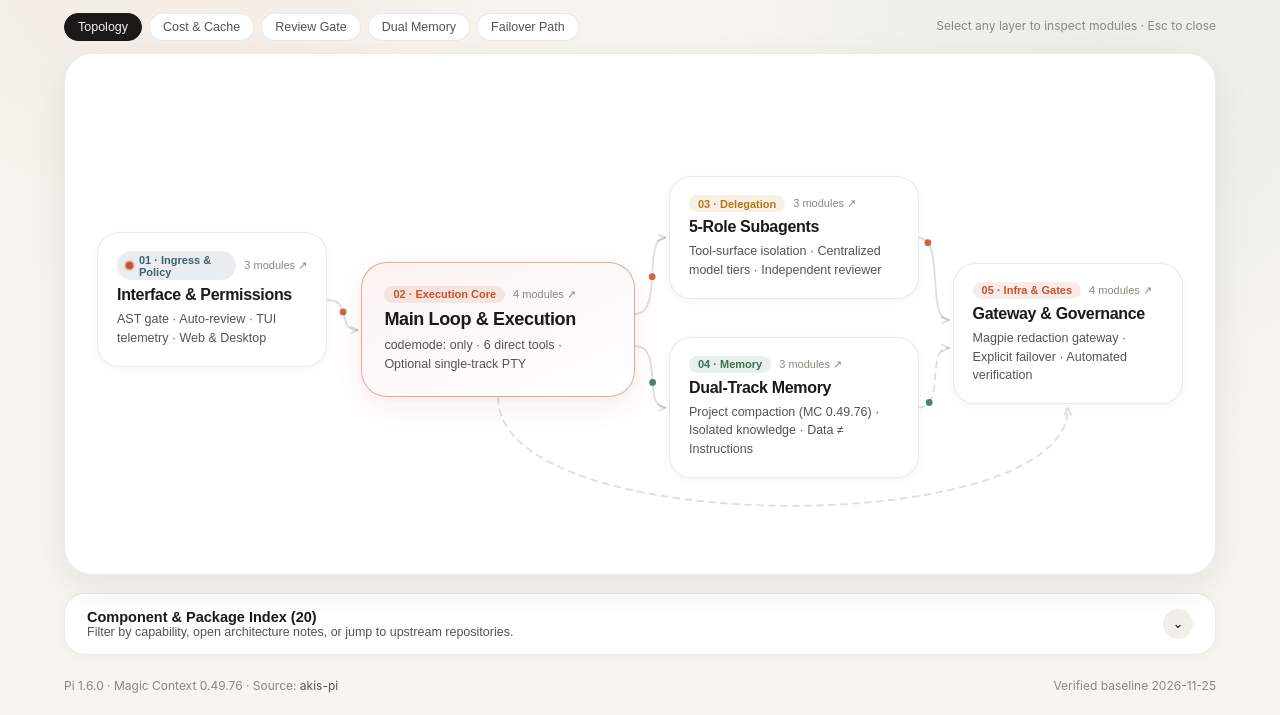
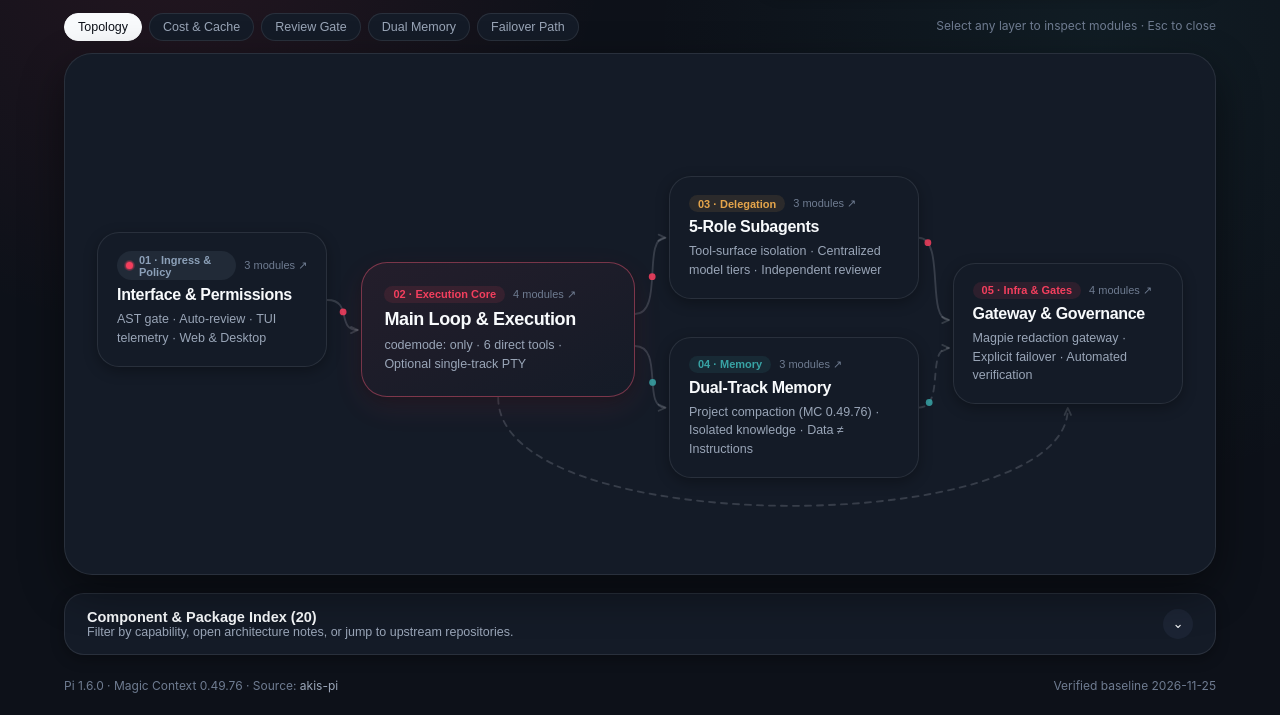
Before and after one commit to AkiR1n/akis-pi, a plain HTML site: page docs/index.html in a window 1280 px wide. Shown: the part 167-882 px from the top of the page. Drawn offline with Linux system fonts and the light colour scheme.

Commit message:
feat(brand): add F2-a momiji logo, dark social preview, and sync Pages palette

```diff
--- a/docs/index.html
+++ b/docs/index.html
@@ -1,66 +1,79 @@
 <!DOCTYPE html>
-<html lang="en" data-theme="light">
+<html lang="en" data-theme="dark">
 <head>
 <meta charset="UTF-8" />
 <meta name="viewport" content="width=device-width, initial-scale=1.0" />
-<title>akis-pi · Interactive Pi Coding Agent Architecture</title>
+<title>akis-pi · Pi Coding Agent Architecture</title>
+<meta name="description" content="Modular Pi coding agent architecture: cached low-cost main loop, 5-role subagent delegation, AST permission gating, dual-track memory, and automated config governance." />
+<link rel="icon" type="image/svg+xml" href="assets/logo.svg" />
+<meta property="og:type" content="website" />
+<meta property="og:title" content="akis-pi · Modular Pi Coding Agent Architecture" />
+<meta property="og:description" content="Cached low-cost main loop, role-isolated 5-subagent delegation, AST permission gating, dual-track memory, and reproducible deployment." />
+<meta property="og:url" content="https://akir1n.github.io/akis-pi/" />
+<meta property="og:image" content="https://akir1n.github.io/akis-pi/assets/social-preview.png" />
+<meta property="og:image:width" content="1280" />
+<meta property="og:image:height" content="640" />
+<meta name="twitter:card" content="summary_large_image" />
+<meta name="twitter:title" content="akis-pi · Modular Pi Coding Agent Architecture" />
+<meta name="twitter:description" content="Cached low-cost main loop, role-isolated 5-subagent delegation, AST permission gating, dual-track memory, and reproducible deployment." />
+<meta name="twitter:image" content="https://akir1n.github.io/akis-pi/assets/social-preview.png" />
 <style>
   :root {
-    --bg: #f7f5f0;
-    --bg-glow-1: rgba(201, 82, 45, 0.065);
-    --bg-glow-2: rgba(56, 114, 85, 0.06);
+    --bg: #f5f7fb;
+    --bg-glow-1: rgba(200, 30, 58, 0.065);
+    --bg-glow-2: rgba(31, 115, 120, 0.06);
     --surface: #ffffff;
-    --surface-soft: #f2efe8;
-    --surface-hover: #fcfbf8;
-    --border: rgba(28, 25, 23, 0.09);
-    --border-strong: rgba(28, 25, 23, 0.20);
-    --ink: #1c1917;
-    --ink-muted: #57534e;
-    --ink-dim: #8c867e;
-    --terra: #c9522d;
-    --terra-soft: rgba(201, 82, 45, 0.10);
-    --sage: #387255;
-    --sage-soft: rgba(56, 114, 85, 0.10);
-    --ochre: #b57614;
-    --ochre-soft: rgba(181, 118, 20, 0.11);
-    --slate: #3f6070;
-    --slate-soft: rgba(63, 96, 112, 0.10);
-    --danger: #c63b32;
-    --danger-soft: rgba(198, 59, 50, 0.10);
-    --wire: rgba(28, 25, 23, 0.14);
-    --backdrop: rgba(28, 25, 23, 0.34);
-    --shadow-sm: 0 2px 10px rgba(28, 25, 23, 0.045);
-    --shadow-md: 0 14px 38px rgba(28, 25, 23, 0.08);
-    --shadow-lg: 0 32px 84px rgba(28, 25, 23, 0.18);
+    --surface-soft: #eef2f7;
+    --surface-hover: #f9fbfe;
+    --border: rgba(15, 23, 42, 0.09);
+    --border-strong: rgba(15, 23, 42, 0.20);
+    --ink: #111827;
+    --ink-muted: #4b5568;
+    --ink-dim: #7b8798;
+    --terra: #c81e3a;
+    --terra-soft: rgba(200, 30, 58, 0.09);
+    --sage: #1f7378;
+    --sage-soft: rgba(31, 115, 120, 0.10);
+    --ochre: #b87a1e;
+    --ochre-soft: rgba(184, 122, 30, 0.11);
+    --slate: #475569;
+    --slate-soft: rgba(71, 85, 105, 0.10);
+    --danger: #be123c;
+    --danger-soft: rgba(190, 18, 60, 0.10);
+    --wire: rgba(15, 23, 42, 0.15);
+    --backdrop: rgba(15, 23, 42, 0.36);
+    --shadow-sm: 0 2px 10px rgba(15, 23, 42, 0.045);
+    --shadow-md: 0 14px 38px rgba(15, 23, 42, 0.075);
+    --shadow-lg: 0 32px 84px rgba(15, 23, 42, 0.16);
   }
 
   [data-theme="dark"] {
-    --bg: #151412;
-    --bg-glow-1: rgba(226, 114, 78, 0.09);
-    --bg-glow-2: rgba(103, 176, 136, 0.07);
-    --surface: #1e1d1a;
-    --surface-soft: #262420;
-    --surface-hover: #2b2924;
-    --border: rgba(245, 240, 230, 0.09);
-    --border-strong: rgba(245, 240, 230, 0.20);
-    --ink: #f3efe8;
-    --ink-muted: #b5afa5;
-    --ink-dim: #7f7970;
-    --terra: #e2724e;
-    --terra-soft: rgba(226, 114, 78, 0.15);
-    --sage: #67b088;
-    --sage-soft: rgba(103, 176, 136, 0.14);
-    --ochre: #dfa145;
-    --ochre-soft: rgba(223, 161, 69, 0.15);
-    --slate: #7ea3b5;
-    --slate-soft: rgba(126, 163, 181, 0.15);
-    --danger: #e4665c;
-    --danger-soft: rgba(228, 102, 92, 0.16);
-    --wire: rgba(245, 240, 230, 0.16);
-    --backdrop: rgba(0, 0, 0, 0.56);
-    --shadow-sm: 0 4px 14px rgba(0, 0, 0, 0.28);
-    --shadow-md: 0 16px 44px rgba(0, 0, 0, 0.44);
-    --shadow-lg: 0 36px 90px rgba(0, 0, 0, 0.68);
+    --bg: #0d1119;
+    --bg-glow-1: rgba(244, 63, 94, 0.10);
+    --bg-glow-2: rgba(56, 163, 165, 0.08);
+    --surface: #141b27;
+    --surface-soft: #1c2434;
+    --surface-hover: #212b3e;
+    --border: rgba(226, 232, 240, 0.10);
+    --border-strong: rgba(226, 232, 240, 0.22);
+    --ink: #f8fafc;
+    --ink-muted: #9aa6b8;
+    --ink-dim: #6f7c91;
+    --terra: #f43f5e;
+    --terra-soft: rgba(244, 63, 94, 0.15);
+    --sage: #38a3a5;
+    --sage-soft: rgba(56, 163, 165, 0.14);
+    --ochre: #e5a54b;
+    --ochre-soft: rgba(229, 165, 75, 0.15);
+    --slate: #8ca0b8;
+    --slate-soft: rgba(140, 160, 184, 0.15);
+    --danger: #fb4e68;
+    --danger-soft: rgba(251, 78, 104, 0.16);
+    --wire: rgba(226, 232, 240, 0.17);
+    --backdrop: rgba(6, 10, 18, 0.62);
+    --shadow-sm: 0 4px 14px rgba(0, 0, 0, 0.30);
+    --shadow-md: 0 16px 44px rgba(0, 0, 0, 0.46);
+    --shadow-lg: 0 36px 90px rgba(0, 0, 0, 0.72);
   }
 
   * { box-sizing: border-box; margin: 0; padding: 0; }
@@ -112,10 +125,8 @@
     display: flex; align-items: center; justify-content: space-between; gap: 14px;
   }
   .brand { display: flex; align-items: center; gap: 10px; text-decoration: none; color: var(--ink); }
-  .brand-dot {
-    width: 30px; height: 30px; border-radius: 50%;
-    background: var(--ink); color: var(--bg);
-    display: grid; place-items: center; font-weight: 600; font-size: 15px;
+  .brand-logo {
+    width: 30px; height: 30px; border-radius: 8px; display: block; flex-shrink: 0;
   }
   .brand-name { font-size: 14.5px; font-weight: 650; }
   .brand-sub { font-size: 12px; color: var(--ink-dim); font-weight: 400; margin-left: 4px; }
@@ -718,8 +729,8 @@
 <nav class="nav">
   <div class="nav-inner">
     <a class="brand" href="#">
-      <span class="brand-dot">π</span>
-      <span class="brand-name"><span id="brandTitle">akis-pi Workbench</span> <span id="brandSub" class="brand-sub">· Pi 1.6.0</span></span>
+      <img class="brand-logo" src="assets/logo.svg" alt="akis-pi" width="30" height="30" />
+      <span class="brand-name"><span id="brandTitle">akis-pi</span> <span id="brandSub" class="brand-sub">· Pi 1.6.0</span></span>
     </a>
     <div class="nav-actions">
       <a id="navDeploy" class="pill-btn subtle hide-mobile" href="#" target="_blank" rel="noopener">DEPLOY.md ↗</a>
```
Also changed, not shown: docs/assets/logo-light.svg (added), docs/assets/logo.svg (added), docs/assets/social-preview.png (added), 2 other files.
